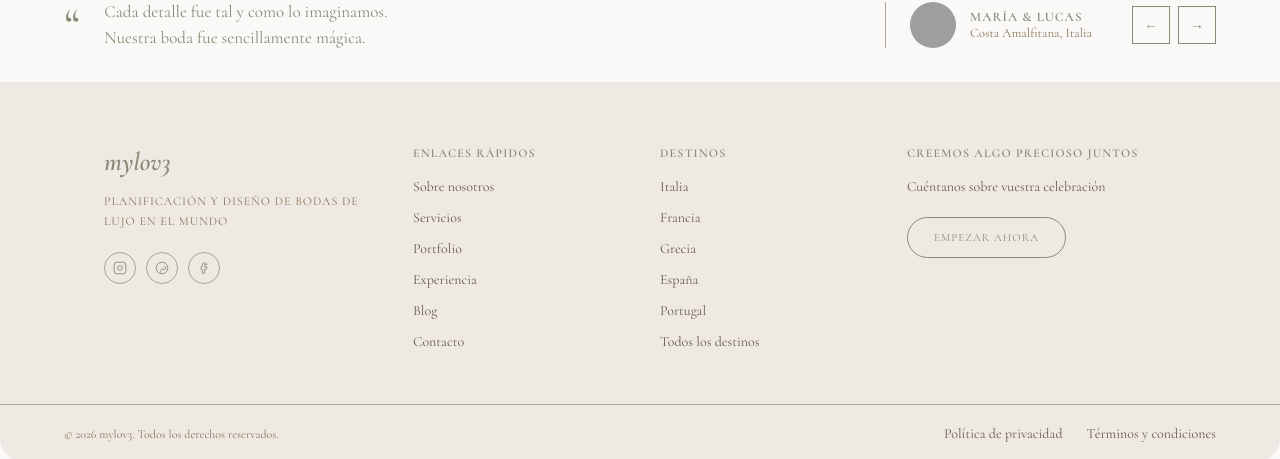
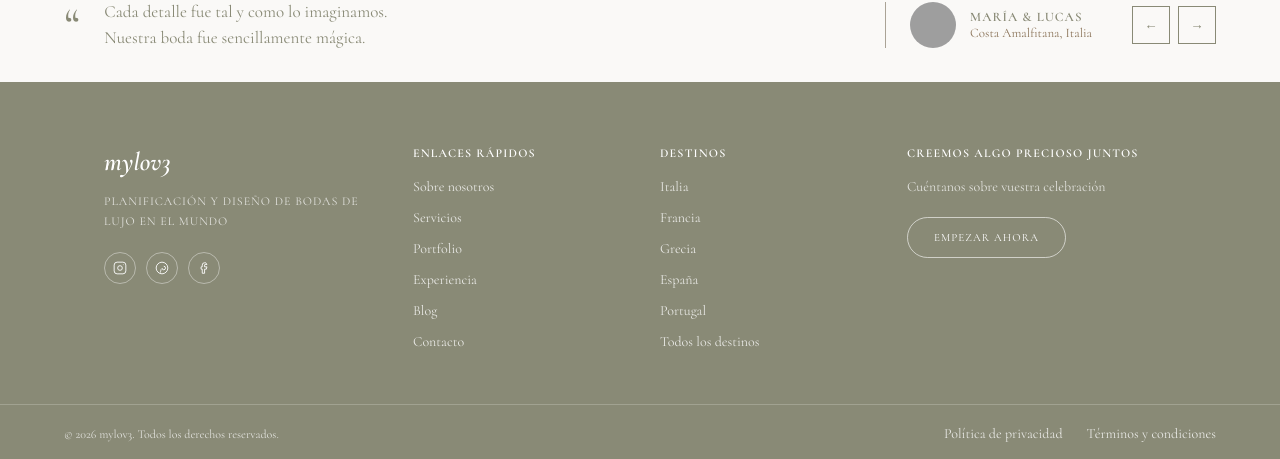
Before and after one commit to bertagracia86/vowed, a Next.js app: page / in a window 1280 px wide. Shown: the part 1758-2217 px from the top of the page. Built offline with nearby package versions, Linux system fonts and the light colour scheme; grey boxes are pictures that could not be loaded.

Commit message:
footer con fondo verde de la paleta y texto blanco

```diff
--- a/app/page.tsx
+++ b/app/page.tsx
@@ -45,7 +45,7 @@ export default function Home() {
         .nav-a { font-size: 14px; color: ${INK}; text-decoration: none; opacity: 0.7; transition: opacity 0.2s; font-family: ${F}; }
         .nav-a:hover { opacity: 1; }
         .footer-a { display: block; font-family: ${F}; font-size: 14px; color: #6b5a4a; text-decoration: none; margin-bottom: 14px; transition: color 0.2s; }
-        .footer-a:hover { color: ${INK}; }
+        .footer-a:hover { color: white; }
         .btn-light { background: rgba(255,255,255,0.92); color: ${INK}; border: none; border-radius: 999px; padding: 14px 36px; font-size: 16px; font-weight: 500; cursor: pointer; text-decoration: none; display: inline-block; transition: all 0.2s; font-family: ${F}; }
         .btn-light:hover { background: white; transform: translateY(-1px); }
         .btn-blue { background: ${BLUE_DARK}; color: white; border: none; border-radius: 999px; padding: 14px 36px; font-size: 16px; font-weight: 500; cursor: pointer; text-decoration: none; display: inline-block; transition: all 0.2s; font-family: ${F}; }
@@ -203,11 +203,11 @@ export default function Home() {
       </section>
 
       {/* FOOTER */}
-      <footer style={{ background: BLUE_LIGHT, borderBottomLeftRadius: 24, borderBottomRightRadius: 24 }}>
+      <footer style={{ background: BLUE_DARK }}>
         <div style={{ maxWidth: 1200, margin: '0 auto', padding: '64px 64px 40px', display: 'grid', gridTemplateColumns: '1.3fr 1fr 1fr 1.3fr', gap: 40 }}>
           <div>
-            <div style={{ fontFamily: F, fontSize: 26, fontStyle: 'italic', fontWeight: 700, color: BLUE_DARK, marginBottom: 14 }}>mylov3</div>
-            <p style={{ fontFamily: F, fontSize: 12, letterSpacing: '0.08em', textTransform: 'uppercase', color: '#8a7358', lineHeight: 1.7, marginBottom: 20 }}>Planificación y diseño de bodas de lujo en el mundo</p>
+            <div style={{ fontFamily: F, fontSize: 26, fontStyle: 'italic', fontWeight: 700, color: 'white', marginBottom: 14 }}>mylov3</div>
+            <p style={{ fontFamily: F, fontSize: 12, letterSpacing: '0.08em', textTransform: 'uppercase', color: 'rgba(255,255,255,0.75)', lineHeight: 1.7, marginBottom: 20 }}>Planificación y diseño de bodas de lujo en el mundo</p>
             <div style={{ display: 'flex', gap: 10 }}>
               {[
                 { name: 'Instagram', icon: (
@@ -220,36 +220,36 @@ export default function Home() {
                   <svg width="14" height="14" viewBox="0 0 24 24" fill="none" stroke="currentColor" strokeWidth="1.5"><path d="M15 3h-2a4 4 0 0 0-4 4v3H7v4h2v7h4v-7h3l1-4h-4V7a1 1 0 0 1 1-1h3z"/></svg>
                 ) },
               ].map(s => (
-                <a key={s.name} href="#" aria-label={s.name} style={{ width: 32, height: 32, borderRadius: '50%', border: `1px solid ${BLUE}`, display: 'flex', alignItems: 'center', justifyContent: 'center', color: BLUE_DARK, textDecoration: 'none' }}>{s.icon}</a>
+                <a key={s.name} href="#" aria-label={s.name} style={{ width: 32, height: 32, borderRadius: '50%', border: '1px solid rgba(255,255,255,0.4)', display: 'flex', alignItems: 'center', justifyContent: 'center', color: 'white', textDecoration: 'none' }}>{s.icon}</a>
               ))}
             </div>
           </div>
 
           <div>
-            <p style={{ fontFamily: F, fontSize: 12, letterSpacing: '0.1em', textTransform: 'uppercase', fontWeight: 600, color: INK, marginBottom: 18 }}>Enlaces rápidos</p>
+            <p style={{ fontFamily: F, fontSize: 12, letterSpacing: '0.1em', textTransform: 'uppercase', fontWeight: 600, color: 'white', marginBottom: 18 }}>Enlaces rápidos</p>
             {['Sobre nosotros', 'Servicios', 'Portfolio', 'Experiencia', 'Blog', 'Contacto'].map(l => (
-              <a key={l} href="#" className="footer-a">{l}</a>
+              <a key={l} href="#" className="footer-a" style={{ color: 'rgba(255,255,255,0.8)' }}>{l}</a>
             ))}
           </div>
 
           <div>
-            <p style={{ fontFamily: F, fontSize: 12, letterSpacing: '0.1em', textTransform: 'uppercase', fontWeight: 600, color: INK, marginBottom: 18 }}>Destinos</p>
+            <p style={{ fontFamily: F, fontSize: 12, letterSpacing: '0.1em', textTransform: 'uppercase', fontWeight: 600, color: 'white', marginBottom: 18 }}>Destinos</p>
             {['Italia', 'Francia', 'Grecia', 'España', 'Portugal', 'Todos los destinos'].map(l => (
-              <a key={l} href="#" className="footer-a">{l}</a>
+              <a key={l} href="#" className="footer-a" style={{ color: 'rgba(255,255,255,0.8)' }}>{l}</a>
             ))}
           </div>
 
           <div>
-            <p style={{ fontFamily: F, fontSize: 12, letterSpacing: '0.1em', textTransform: 'uppercase', fontWeight: 600, color: INK, marginBottom: 18 }}>Creemos algo precioso juntos</p>
-            <p style={{ fontFamily: F, fontSize: 14, color: '#6b5a4a', marginBottom: 22 }}>Cuéntanos sobre vuestra celebración</p>
-            <Link href="/start" style={{ fontFamily: F, fontSize: 11, letterSpacing: '0.1em', textTransform: 'uppercase', color: BLUE_DARK, border: `1px solid ${BLUE_DARK}`, borderRadius: 999, padding: '13px 26px', textDecoration: 'none', display: 'inline-block' }}>Empezar ahora</Link>
+            <p style={{ fontFamily: F, fontSize: 12, letterSpacing: '0.1em', textTransform: 'uppercase', fontWeight: 600, color: 'white', marginBottom: 18 }}>Creemos algo precioso juntos</p>
+            <p style={{ fontFamily: F, fontSize: 14, color: 'rgba(255,255,255,0.75)', marginBottom: 22 }}>Cuéntanos sobre vuestra celebración</p>
+            <Link href="/start" style={{ fontFamily: F, fontSize: 11, letterSpacing: '0.1em', textTransform: 'uppercase', color: 'white', border: '1px solid rgba(255,255,255,0.6)', borderRadius: 999, padding: '13px 26px', textDecoration: 'none', display: 'inline-block' }}>Empezar ahora</Link>
           </div>
         </div>
-        <div style={{ borderTop: `1px solid ${BLUE}`, padding: '20px 64px', display: 'flex', alignItems: 'center', justifyContent: 'space-between', flexWrap: 'wrap', gap: 12 }}>
-          <p style={{ fontFamily: F, fontSize: 12, color: '#8a7358' }}>© 2026 mylov3. Todos los derechos reservados.</p>
+        <div style={{ borderTop: '1px solid rgba(255,255,255,0.2)', padding: '20px 64px', display: 'flex', alignItems: 'center', justifyContent: 'space-between', flexWrap: 'wrap', gap: 12 }}>
+          <p style={{ fontFamily: F, fontSize: 12, color: 'rgba(255,255,255,0.75)' }}>© 2026 mylov3. Todos los derechos reservados.</p>
           <div style={{ display: 'flex', gap: 24 }}>
-            <a href="#" className="footer-a" style={{ marginBottom: 0 }}>Política de privacidad</a>
-            <a href="#" className="footer-a" style={{ marginBottom: 0 }}>Términos y condiciones</a>
+            <a href="#" className="footer-a" style={{ marginBottom: 0, color: 'rgba(255,255,255,0.8)' }}>Política de privacidad</a>
+            <a href="#" className="footer-a" style={{ marginBottom: 0, color: 'rgba(255,255,255,0.8)' }}>Términos y condiciones</a>
           </div>
         </div>
       </footer>
```
